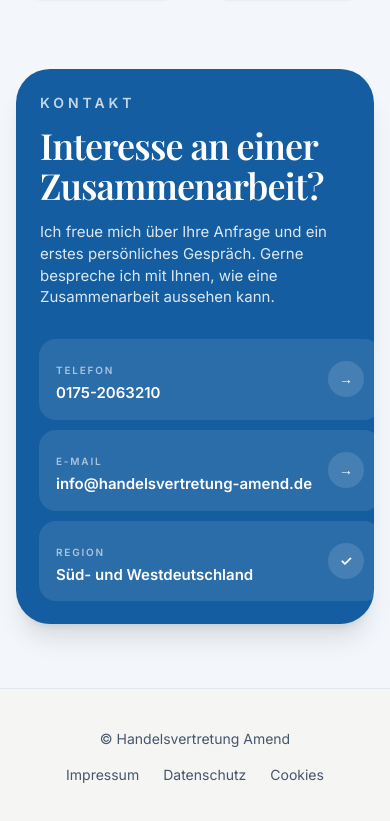
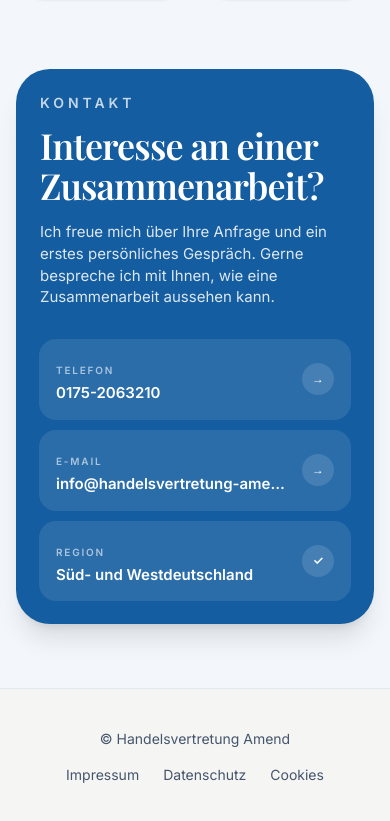
Before and after one commit to Lard912/handelsvertretung-amend, a Next.js app: page / in a window 390 px wide. Shown: the part 4966-5787 px from the top of the page. Built offline with nearby package versions, Linux system fonts and the light colour scheme.

Commit message:
Update mobile layout and contact section

```diff
--- a/app/globals.css
+++ b/app/globals.css
@@ -21,7 +21,7 @@
   background: #f5f5f3;
   color: #0f172a;
   font-family: var(--font-inter), Arial, Helvetica, sans-serif;
-  padding-bottom: env(safe-area-inset-bottom);
+  padding-bottom: 0;
 }
 
 h1,
--- a/app/layout.tsx
+++ b/app/layout.tsx
@@ -38,12 +38,12 @@
   return (
     <html lang="de">
       <body
-        className={`${inter.variable} ${playfair.variable} min-h-screen bg-[#f5f5f3] text-slate-900`}
+        className={`${inter.variable} ${playfair.variable} min-h-[100dvh] bg-[#f5f5f3] text-slate-900`}
         style={{ fontFamily: "var(--font-inter)" }}
       >
         <ScrollToTop />
 
-        <div className="flex min-h-screen flex-col">
+        <div className="flex min-h-[100dvh] flex-col">
           <HeaderTemp />
           <main className="flex-1">{children}</main>
           <FooterTemp />
--- a/app/page.tsx
+++ b/app/page.tsx
@@ -435,29 +435,33 @@
         </div>
       </section>
 
-      <section id="kontakt" className="bg-[#f3f7fb] px-4 pb-16 pt-0 min-[600px]:px-6 min-[600px]:pt-16 md:py-20">
+<section
+  id="kontakt"
+  className="bg-[#f3f7fb] px-4 pb-16 pt-0 min-[600px]:px-6 min-[600px]:pt-16 md:py-20"
+>
   <div className="mx-auto max-w-[1600px] rounded-[34px] bg-[#145da0] p-6 text-white shadow-xl min-[600px]:p-10 sm:p-14">
     <Reveal>
       <div>
         <p className="text-sm font-semibold uppercase tracking-[0.28em] text-white/75">
           Kontakt
         </p>
+
         <h2
           className="mt-3 text-4xl font-semibold tracking-tight !text-white sm:text-5xl"
           style={{ fontFamily: "var(--font-playfair)" }}
         >
           Interesse an einer Zusammenarbeit?
         </h2>
+
         <p className="mt-4 max-w-2xl text-[15px] leading-[1.45] text-white/85 min-[600px]:text-lg min-[600px]:leading-8">
-                Ich freue mich über Ihre Anfrage und ein erstes persönliches
-                Gespräch. Gerne bespreche ich mit Ihnen, wie eine Zusammenarbeit
-                aussehen kann.
+          Ich freue mich über Ihre Anfrage und ein erstes persönliches Gespräch.
+          Gerne bespreche ich mit Ihnen, wie eine Zusammenarbeit aussehen kann.
         </p>
 
         <div className="mt-8 grid gap-3 min-[600px]:mt-10 min-[600px]:gap-4 md:grid-cols-3">
           <a
             href="tel:01752063210"
-    className="group flex items-center justify-between gap-4 rounded-2xl bg-white/10 px-4 py-4 text-white ring-1 ring-white/10 transition duration-300 hover:-translate-y-1 hover:bg-white/16 hover:ring-white/20 min-[600px]:px-5 min-[600px]:py-5"
+            className="group flex items-center justify-between gap-3 overflow-hidden rounded-2xl bg-white/10 px-4 py-4 text-white ring-1 ring-white/10 transition duration-300 hover:-translate-y-1 hover:bg-white/16 hover:ring-white/20 min-[600px]:gap-4 min-[600px]:px-5 min-[600px]:py-5"
           >
             <div className="min-w-0">
               <span className="text-[10px] font-semibold uppercase tracking-[0.18em] text-white/60 min-[600px]:text-xs">
@@ -468,14 +472,14 @@
               </div>
             </div>
 
-    <span className="flex h-9 w-9 shrink-0 items-center justify-center rounded-full bg-white/12 text-sm font-semibold text-white transition group-hover:bg-white/20">
+            <span className="flex h-8 w-8 shrink-0 items-center justify-center rounded-full bg-white/12 text-xs font-semibold text-white transition group-hover:bg-white/20 min-[600px]:h-9 min-[600px]:w-9 min-[600px]:text-sm">
               →
             </span>
           </a>
 
           <a
             href="mailto:info@handelsvertretung-amend.de"
-    className="group flex items-center justify-between gap-4 rounded-2xl bg-white/10 px-4 py-4 text-white ring-1 ring-white/10 transition duration-300 hover:-translate-y-1 hover:bg-white/16 hover:ring-white/20 min-[600px]:px-5 min-[600px]:py-5"
+            className="group flex items-center justify-between gap-3 overflow-hidden rounded-2xl bg-white/10 px-4 py-4 text-white ring-1 ring-white/10 transition duration-300 hover:-translate-y-1 hover:bg-white/16 hover:ring-white/20 min-[600px]:gap-4 min-[600px]:px-5 min-[600px]:py-5"
           >
             <div className="min-w-0">
               <span className="text-[10px] font-semibold uppercase tracking-[0.18em] text-white/60 min-[600px]:text-xs">
@@ -486,12 +490,12 @@
               </div>
             </div>
 
-    <span className="flex h-9 w-9 shrink-0 items-center justify-center rounded-full bg-white/12 text-sm font-semibold text-white transition group-hover:bg-white/20">
+            <span className="flex h-8 w-8 shrink-0 items-center justify-center rounded-full bg-white/12 text-xs font-semibold text-white transition group-hover:bg-white/20 min-[600px]:h-9 min-[600px]:w-9 min-[600px]:text-sm">
               →
             </span>
           </a>
 
-  <div className="flex items-center justify-between gap-4 rounded-2xl bg-white/10 px-4 py-4 text-white ring-1 ring-white/10 transition duration-300 hover:-translate-y-1 hover:bg-white/16 hover:ring-white/20 min-[600px]:px-5 min-[600px]:py-5">
+          <div className="flex items-center justify-between gap-3 overflow-hidden rounded-2xl bg-white/10 px-4 py-4 text-white ring-1 ring-white/10 transition duration-300 hover:-translate-y-1 hover:bg-white/16 hover:ring-white/20 min-[600px]:gap-4 min-[600px]:px-5 min-[600px]:py-5">
             <div className="min-w-0">
               <span className="text-[10px] font-semibold uppercase tracking-[0.18em] text-white/60 min-[600px]:text-xs">
                 Region
@@ -501,7 +505,7 @@
               </div>
             </div>
 
-    <span className="flex h-9 w-9 shrink-0 items-center justify-center rounded-full bg-white/12 text-sm font-semibold text-white">
+            <span className="flex h-8 w-8 shrink-0 items-center justify-center rounded-full bg-white/12 text-xs font-semibold text-white min-[600px]:h-9 min-[600px]:w-9 min-[600px]:text-sm">
               ✓
             </span>
           </div>
```
Lines whose indentation alone changed are shown as unchanged.
